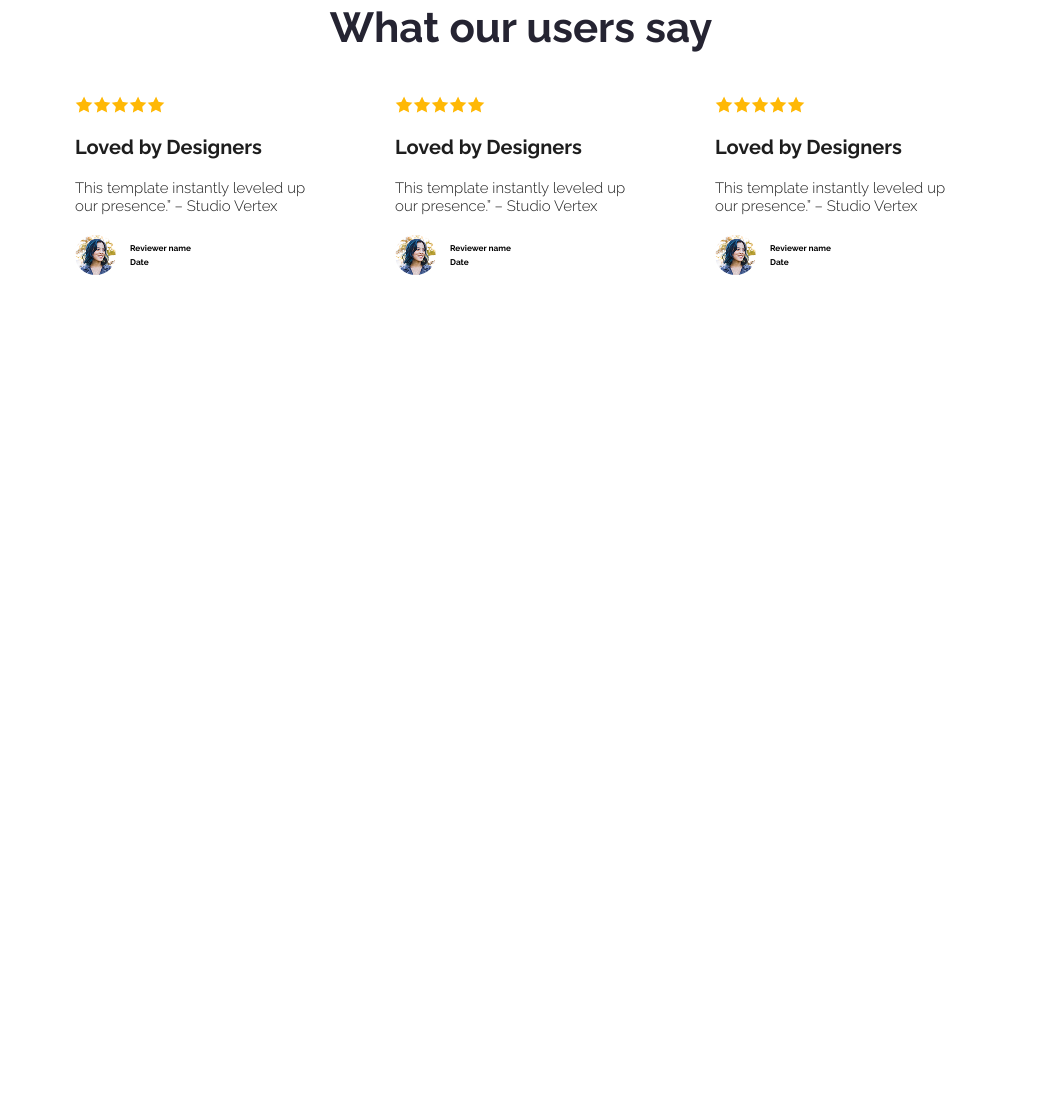
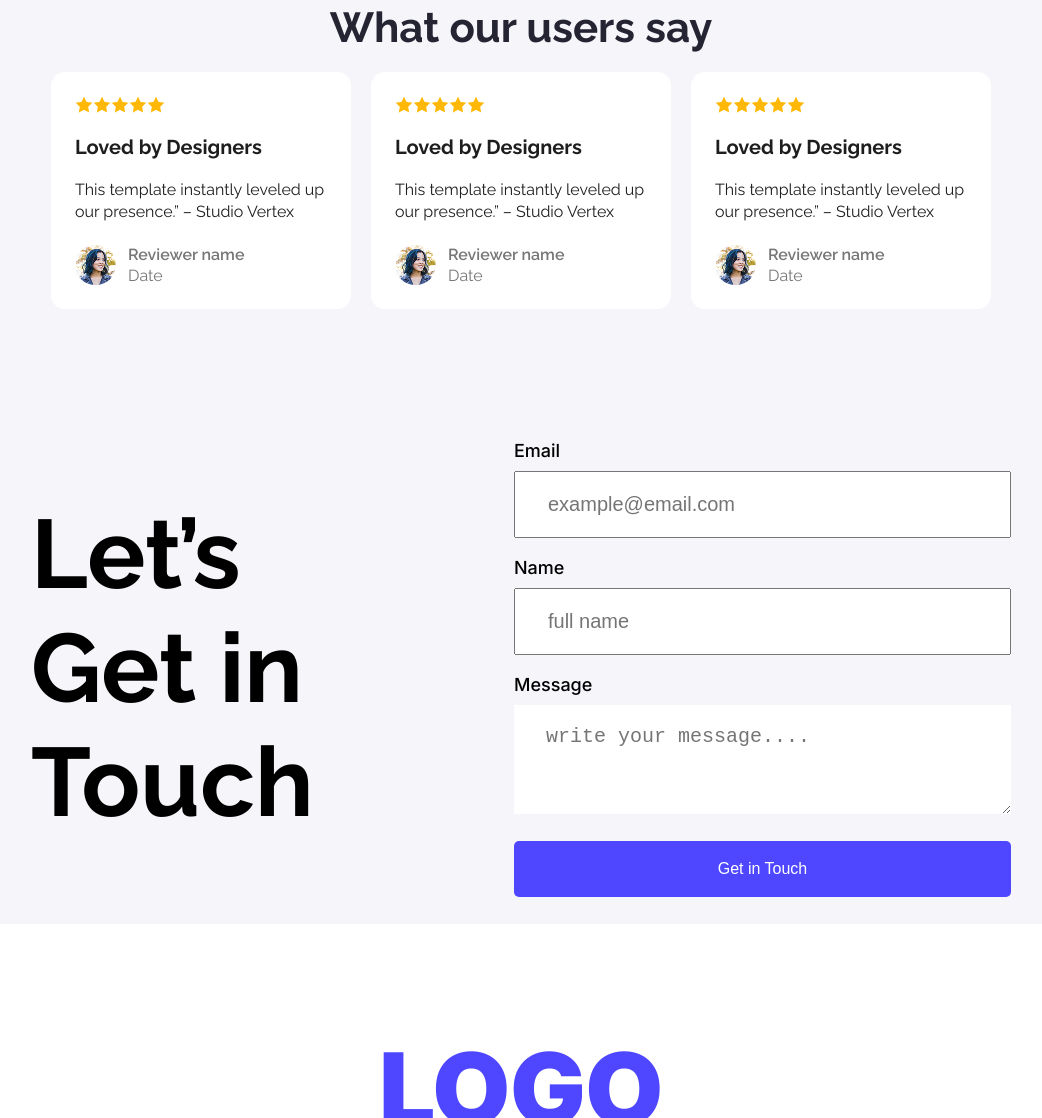
Before and after one commit to shuvanath143/Assignment-1-PH-Skn, a plain HTML site: page index.html in a window 1280 px wide. Shown: the part 1682-2800 px from the top of the page, without its empty margins (119-1161 px from the left). Before the commit the page ends 2098 px from the top, so only its background shows below. Drawn offline with Linux system fonts and the light colour scheme.

Commit message:
updated code

```diff
--- a/index.html
+++ b/index.html
@@ -8,10 +8,10 @@
     <title>WebFlow Agency</title>
 </head>
 
-<body>
-    <header class="container">
+<body class="body-bg">
+    <header class="container" id="home">
         <nav class="navbar">
-            <h1 class="inter-text">Logo</h1>
+            <h1 class="inter-text">LOGO</h1>
             <button class="btn-primary">Sign Up</button>
         </nav>
         <div class="banner raleway-text">
@@ -20,7 +20,7 @@
         </div>
     </header>
     <main>
-        <section class="action">
+        <section class="action" id="about">
             <div class="action-content raleway-text">
                 <h3>See It in Action</h3>
                 <p>Explore the live preview and imagine your brand in this bold new look.</p>
@@ -60,7 +60,7 @@
                         <img src="Assets/avatar.png" alt="">
                         <div class="reviewer-info-content">
                             <h5>Reviewer name</h5>
-                            <h5>Date</h5>
+                            <h6>Date</h6>
                         </div>
                     </div>
                 </div>
@@ -74,7 +74,7 @@
                         <img src="Assets/avatar.png" alt="">
                         <div class="reviewer-info-content">
                             <h5>Reviewer name</h5>
-                            <h5>Date</h5>
+                            <h6>Date</h6>
                         </div>
                     </div>
                 </div>
@@ -88,13 +88,50 @@
                         <img src="Assets/avatar.png" alt="">
                         <div class="reviewer-info-content">
                             <h5>Reviewer name</h5>
-                            <h5>Date</h5>
+                            <h6>Date</h6>
                         </div>
                     </div>
                 </div>
             </div>
         </section>
+        <section class="newsletter raleway-text">
+            <h1>Let’s Get in Touch</h1>
+            <form action="" class="form-group inter-text">
+                <div class="form-info">
+                    <label for="email" class="email">Email</label>
+                    <input type="email" name="email" id="email" placeholder="example@email.com">
+                </div>
+                <div class="form-info">
+                    <label for="name" class="name">Name</label>
+                    <input type="text" name="name" id="name" placeholder="full name">
+                </div>
+                <div class="form-info">
+                    <label for="message" class="message">Message</label>
+                    <textarea rows="3" type="text" name="message" id="message" placeholder="write your message...."></textarea>
+                </div>
+                <div class="form-info">
+                    <button class="btn-primary">Get in Touch</button>
+                </div>
+
+            </form>
+        </section>
     </main>
+    <footer class="footer-section inter-text">
+        <div class="footer-container">
+            <div class="footer-content">
+                <h1>LOGO</h1>
+                <p>Ready to elevate your online presence? Contact us today to discuss your project and discover how we can bring your vision to life.</p>
+            </div>
+            <div class="footer-nav">
+                <ul>
+                    <li><a href="#home">Home</a></li>
+                    <li><a href="#about">About</a></li>
+                    <li><a href="">How it Works</a></li>
+                    <li><a href="">Services</a></li>
+                </ul>
+            </div>
+        </div>
+    </footer>
 </body>
 
 </html>
--- a/style.css
+++ b/style.css
@@ -1,7 +1,4 @@
-@import url("https://fonts.googleapis.com/css2?family=Inter:ital,opsz,wght@0,14..32,100..900;1,14..32,100..900&display=swap");
-
-@import url('https://fonts.googleapis.com/css2?family=Raleway:ital,wght@0,100..900;1,100..900&display=swap');
-
+@import url("https://fonts.googleapis.com/css2?family=Inter:ital,opsz,wght@0,14..32,100..900;1,14..32,100..900&family=Raleway:ital,wght@0,100..900;1,100..900&display=swap");
 
 * {
   margin: 0;
@@ -13,6 +10,10 @@ html {
   font-size: 62.5%;
 }
 
+.body-bg {
+  background-color: var(--body-color);
+}
+
 /*? Reusable  */
 
 :root {
@@ -22,9 +23,12 @@ html {
   --card-heading: #1e1e1e;
   --card-reviewer: #b3b3b3;
   --bg-color: #eeeee4;
+  --body-color: #6664b110;
   --black-color: #000000;
+  --card-text-color: #757575;
+  --footer-nav: #8987a1;
+  --btn-hover-color: #ffa500;
 }
-
 
 .inter-text {
   font-family: "Inter", sans-serif;
@@ -35,7 +39,6 @@ html {
   color: var(--primary-color);
 }
 
-
 .raleway-text {
   font-family: "Raleway", sans-serif;
   font-optical-sizing: auto;
@@ -43,13 +46,19 @@ html {
   font-style: normal;
 }
 
-.btn-primary{
+.btn-primary {
   padding: 1.2rem 3.6rem;
   background-color: var(--primary-color);
   color: var(--white-color);
   border: none;
-    border-radius: .5rem .5rem;
+  border-radius: 0.5rem 0.5rem;
+  cursor: pointer;
+  transition: all 0.3s ease;
+  font-size: 1.6rem;
 }
+
+
+
 /*? Header Design  */
 
 .container {
@@ -65,7 +74,7 @@ html {
   color: var(--primary-color);
 }
 
-.navbar{
+.navbar {
   display: flex;
   justify-content: space-between;
   padding: 5rem 0;
@@ -73,22 +82,22 @@ html {
 
 /*? Banner Design */
 
-.banner{
+.banner {
   margin: 15.8rem 11.75rem 15.2rem 11.75rem;
   text-align: center;
 }
 
-.banner h1{
+.banner h1 {
   font-size: 6.5rem;
 }
 
-.banner .btn-primary{
+.banner .btn-primary {
   margin-top: 3.7rem;
 }
 
 /*? Action Design */
 
-.action{
+.action {
   display: flex;
   align-items: center;
   margin: 11.7rem 15rem;
@@ -96,12 +105,12 @@ html {
   gap: 22rem;
 }
 
-.action h3{
+.action h3 {
   font-size: 4.2rem;
   color: var(--heading-color);
 }
 
-.action p{
+.action p {
   font-size: 2.4rem;
   line-height: 3rem;
   font-weight: 400;
@@ -111,29 +120,29 @@ html {
 
 /*? User Section Design */
 
-.user-section{
+.user-section {
   background-color: var(--bg-color);
   margin: 11.7rem 15rem;
   padding: 5rem 8rem;
   border-radius: 2.4rem;
 }
-.user-content{
+.user-content {
   display: flex;
   justify-content: space-between;
   align-items: center;
   margin-top: 4rem;
 }
 
-.user-section h3{
+.user-section h3 {
   font-size: 3.8rem;
   text-align: center;
 }
 
-.user-section .inter-text h1{
+.user-section .inter-text h1 {
   font-size: 8rem;
 }
 
-.user-section .inter-text p{
+.user-section .inter-text p {
   font-size: 2rem;
   color: var(--black-color);
   font-weight: 300;
@@ -142,54 +151,158 @@ html {
 
 /*? User Feedback Section Design */
 
-.user-feedback{
+.user-feedback {
   margin: 11.7rem 15rem;
+  /* background-color: var(--white-color); */
 }
 
-.user-feedback-cards{
+.user-feedback-cards {
   display: flex;
   justify-content: space-between;
   gap: 2rem;
   margin: 2rem;
 }
 
-.user-feedback h3{
+.user-feedback h3 {
   font-size: 4.2rem;
   color: var(--heading-color);
   text-align: center;
 }
 
-.user-feedback h4{
+.user-feedback h4 {
   font-size: 2rem;
   color: var(--card-heading);
   margin-top: 2rem;
 }
 
-.user-feedback p{
-    font-size: 1.5rem;
+.user-feedback p {
+  font-size: 1.6rem;
   color: var(--card-heading);
-    font-weight: 300;
+  font-weight: 400;
+  margin-top: 2rem;
+  line-height: 2.24rem;
+}
+
+.user-feedback-card {
+  padding: 2.4rem;
+  border-radius: 1.4rem;
+  background-color: var(--white-color);
+}
+
+.reviewer-info {
   margin-top: 2rem;
 }
 
-.user-feedback-card{
-    margin: 2.4rem;
-}
-
-.reviewer-info{
-    margin-top: 2rem;
-}
-
-.reviewer-info{
+.reviewer-info {
   display: flex;
   align-items: center;
   gap: 1.2rem;
 }
 
-.reviewer-info img{
+.reviewer-info img {
   border-radius: 50%;
 }
 
-.reviewer-info-content h5{
-    padding: .2rem;
+.reviewer-info-content h5 {
+  /* padding: 0.2rem; */
+  line-height: 2.24rem;
+  font-weight: 600;
+  color: var(--card-text-color);
+  font-size: 1.6rem;
 }
+
+.reviewer-info-content h6 {
+  /* padding: 0.2rem; */
+  /* line-height: 2.24rem; */
+  font-weight: 400;
+  color: var(--card-text-color);
+  font-size: 1.6rem;
+}
+
+/*? Newsletter Section Design */
+
+.newsletter {
+  display: flex;
+  align-items: center;
+  justify-content: center;
+  margin: 9.22rem 15rem 1.4rem 15rem;
+  gap: 11.5rem;
+}
+
+.newsletter h1 {
+  font-size: 9.7rem;
+  padding: 7.1rem 0;
+}
+
+.form-group {
+  display: flex;
+  flex-direction: column;
+  gap: 19px;
+  justify-content: space-between;
+}
+
+label {
+  display: block;
+  font-size: 1.8rem;
+  font-weight: 500;
+  color: var(--black-color);
+  margin-bottom: 1rem;
+}
+
+.form-info input,
+textarea {
+  padding: 2rem 3.2rem;
+  width: 49.7rem;
+  font-size: 2rem;
+  font-weight: 400;
+}
+
+.form-group textarea {
+  border: none;
+}
+
+.newsletter .btn-primary {
+  width: 49.7rem;
+  padding: 1.9rem 0;
+}
+
+/*? Footer Design */
+
+.footer-section {
+  background-color: var(--white-color);
+  padding: 10.4rem 45.4rem;
+}
+
+.footer-nav ul {
+  display: flex;
+  align-items: center;
+  justify-content: space-around;
+  margin-top: 2rem;
+}
+
+.footer-nav ul a {
+  text-decoration: none;
+  font-size: 1.6rem;
+  font-weight: 400;
+  color: var(--footer-nav);
+}
+
+.footer-content p {
+  font-size: 1.6rem;
+  font-weight: 400;
+  color: var(--footer-nav);
+  margin-top: 0.8rem;
+  text-align: center;
+  line-height: 2.4rem;
+}
+
+.footer-content h1 {
+  font-size: 10rem;
+  font-weight: 900;
+  color: var(--primary-color);
+  text-align: center;
+}
+
+.footer-nav ul li {
+  list-style-type: none;
+}
```
Lines whose indentation alone changed are shown as unchanged.
